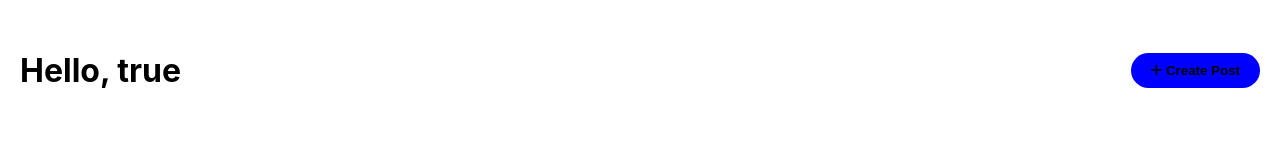
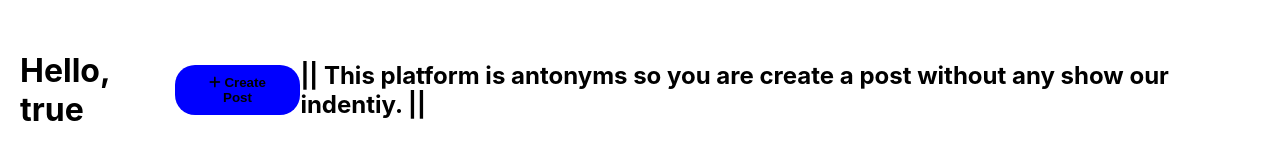
Before and after one commit to himanshusingh2112/campussecrets-app, a website: page studentszone.html in a window 1280 px wide. Drawn offline with Linux system fonts and the light colour scheme; no server answers; sample sign-in values are in the browser's storage.

Commit message:
all update

```diff
--- a/studentszone.html
+++ b/studentszone.html
@@ -11,6 +11,8 @@
         <header class="zone-header">
             <h1 id="welcome-message"></h1>
             <button class="create-post-btn" id="open-modal-btn"><i class="fas fa-plus"></i> Create Post</button>
+        <h2>|| This platform is antonyms so you are create a post without any show our indentiy. ||</h2>
+
         </header>
         <main class="feed" id="post-feed">
             </main>
```
